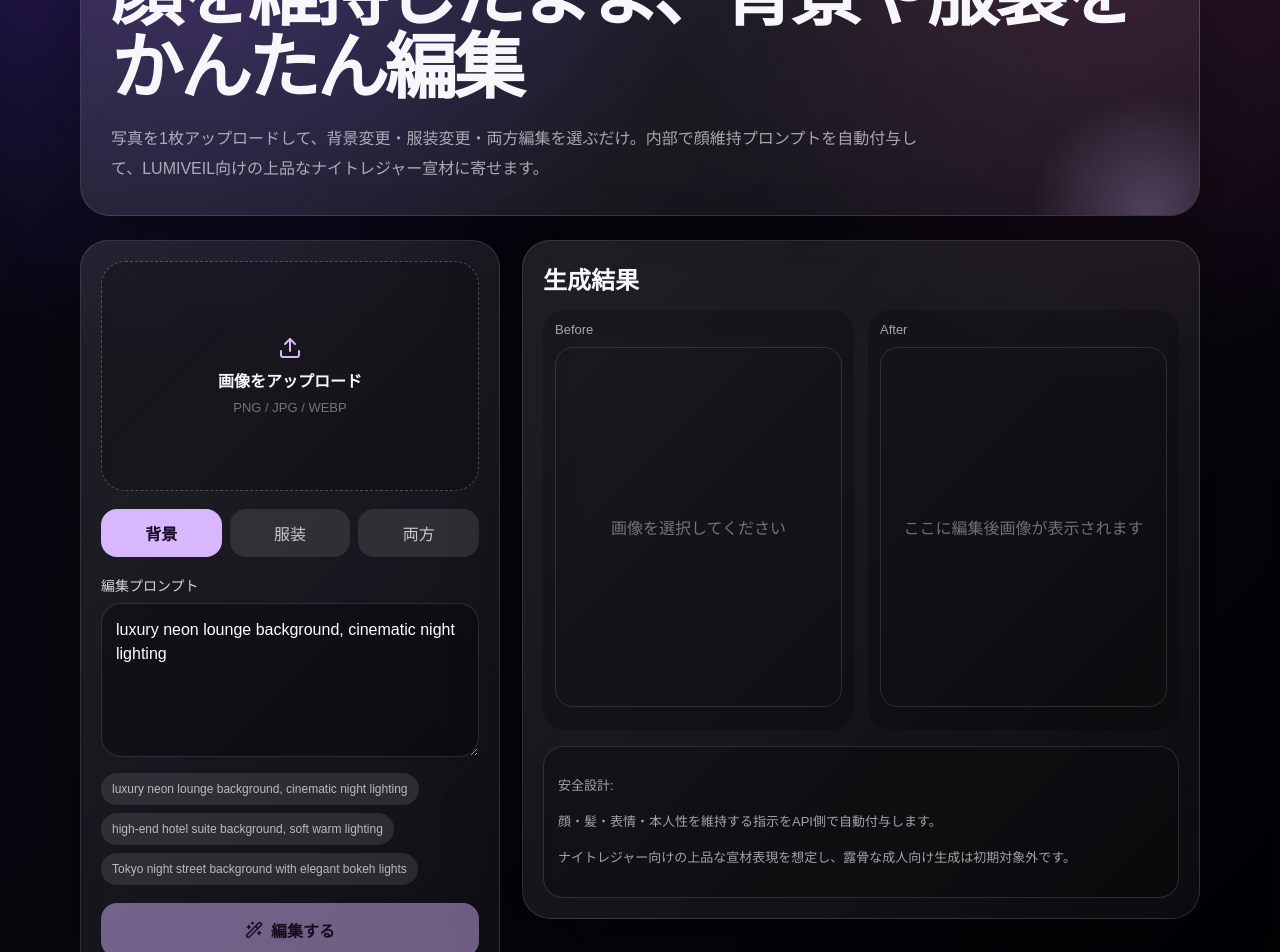
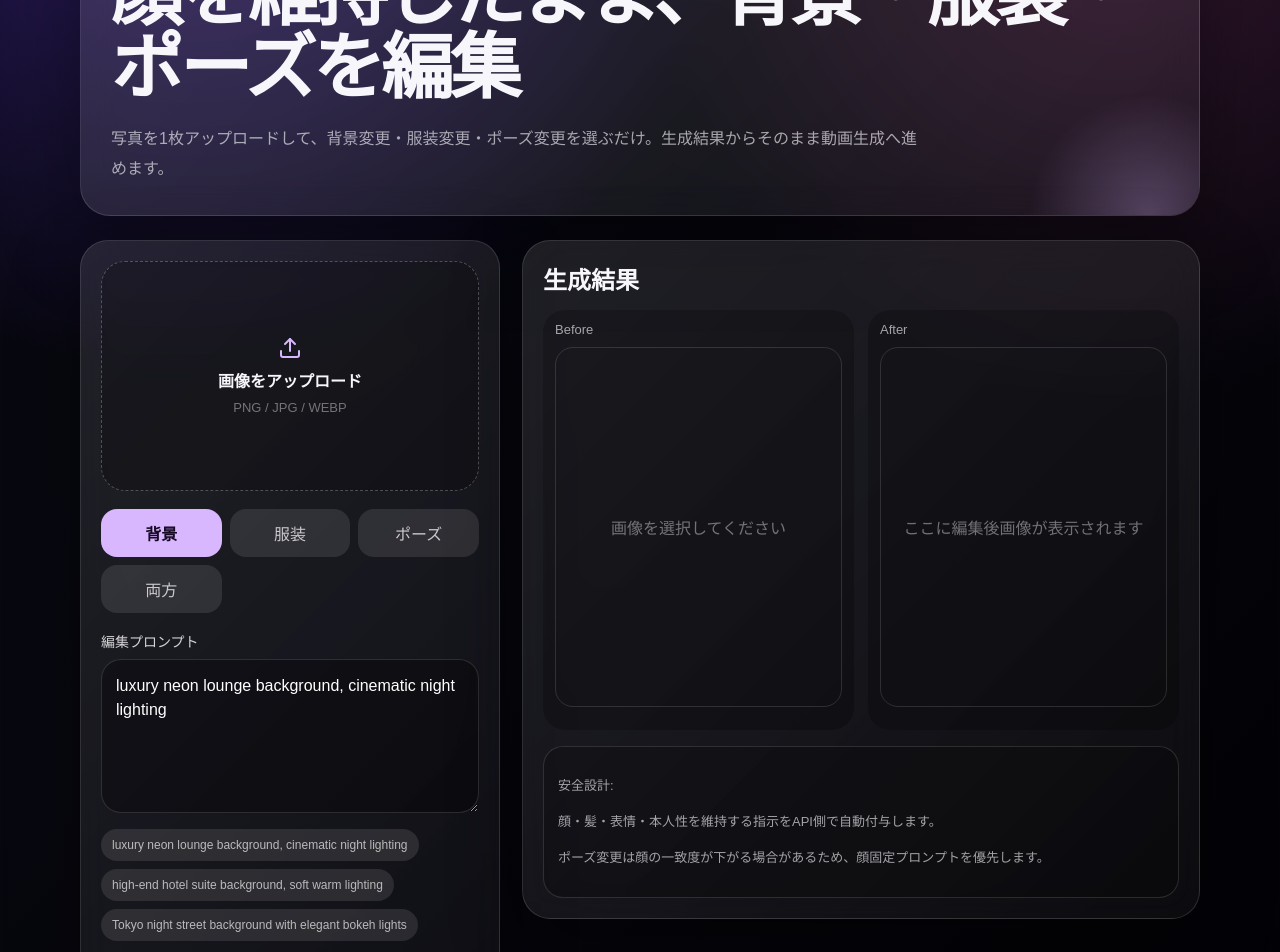
Before and after one commit to dawg2004/fai_1, a Next.js app: page /fal-editor in a window 1280 px wide. Shown: the part 200-1152 px from the top of the page. Built offline with nearby package versions, Linux system fonts and the light colour scheme.

Commit message:
Add pose edit mode to fal editor

```diff
--- a/app/fal-editor/page.tsx
+++ b/app/fal-editor/page.tsx
@@ -1,9 +1,9 @@
 "use client";
 
 import { ChangeEvent, FormEvent, useMemo, useState } from "react";
-import { Sparkles, Upload, Wand2 } from "lucide-react";
+import { Sparkles, Upload, Wand2, Video } from "lucide-react";
 
-type EditMode = "background" | "outfit" | "both";
+type EditMode = "background" | "outfit" | "pose" | "both";
 
 const presets: Record<EditMode, string[]> = {
   background: [
@@ -15,6 +15,11 @@ const presets: Record<EditMode, string[]> = {
     "胸元の開いた水色のキャミソールに変更。服装のみ変更。顔、髪、表情、口元、目線、輪郭、本人性は変更しない。",
     "change outfit to a luxury white suit, premium fashion look",
     "change outfit to a glamorous club-style dress, tasteful and refined",
+  ],
+  pose: [
+    "change body pose to a confident standing pose with one hand on the hip. Keep the face, identity, outfit, and background unchanged.",
+    "change body pose to a seated elegant pose. Keep the face, identity, outfit, and background unchanged.",
+    "change body pose to a natural walking pose. Keep the face, identity, outfit, and background unchanged.",
   ],
   both: [
     "change to an elegant black dress and luxury neon lounge background",
@@ -93,9 +98,9 @@ export default function FalEditorPage() {
         <div className="badge">
           <Sparkles size={16} /> fal.ai Face-Keep Editor
         </div>
-        <h1>顔を維持したまま、背景や服装をかんたん編集</h1>
+        <h1>顔を維持したまま、背景・服装・ポーズを編集</h1>
         <p>
-          写真を1枚アップロードして、背景変更・服装変更・両方編集を選ぶだけ。内部で顔維持プロンプトを自動付与して、LUMIVEIL向けの上品なナイトレジャー宣材に寄せます。
+          写真を1枚アップロードして、背景変更・服装変更・ポーズ変更を選ぶだけ。生成結果からそのまま動画生成へ進めます。
         </p>
       </header>
 
@@ -114,6 +119,7 @@ export default function FalEditorPage() {
             {([
               ["background", "背景"],
               ["outfit", "服装"],
+              ["pose", "ポーズ"],
               ["both", "両方"],
             ] as [EditMode, string][]).map(([value, label]) => (
               <button key={value} type="button" onClick={() => handleModeChange(value)} className={mode === value ? "active" : ""}>
@@ -128,7 +134,7 @@ export default function FalEditorPage() {
               value={prompt}
               onChange={(event) => setPrompt(event.target.value)}
               rows={5}
-              placeholder="例: luxury neon lounge background, cinematic night lighting"
+              placeholder="例: change body pose to a confident standing pose"
             />
           </div>
 
@@ -176,6 +182,9 @@ export default function FalEditorPage() {
                         入力画像URLを確認
                       </a>
                     )}
+                    <a href={`/video-generator?imageUrl=${encodeURIComponent(resultUrl)}`} className="primary-btn">
+                      <Video size={18} /> 動画生成へ
+                    </a>
                   </div>
                 </div>
               ) : (
@@ -187,7 +196,7 @@ export default function FalEditorPage() {
           <div className="safety-box">
             <p>安全設計:</p>
             <p>顔・髪・表情・本人性を維持する指示をAPI側で自動付与します。</p>
-            <p>ナイトレジャー向けの上品な宣材表現を想定し、露骨な成人向け生成は初期対象外です。</p>
+            <p>ポーズ変更は顔の一致度が下がる場合があるため、顔固定プロンプトを優先します。</p>
           </div>
         </section>
       </div>
```
